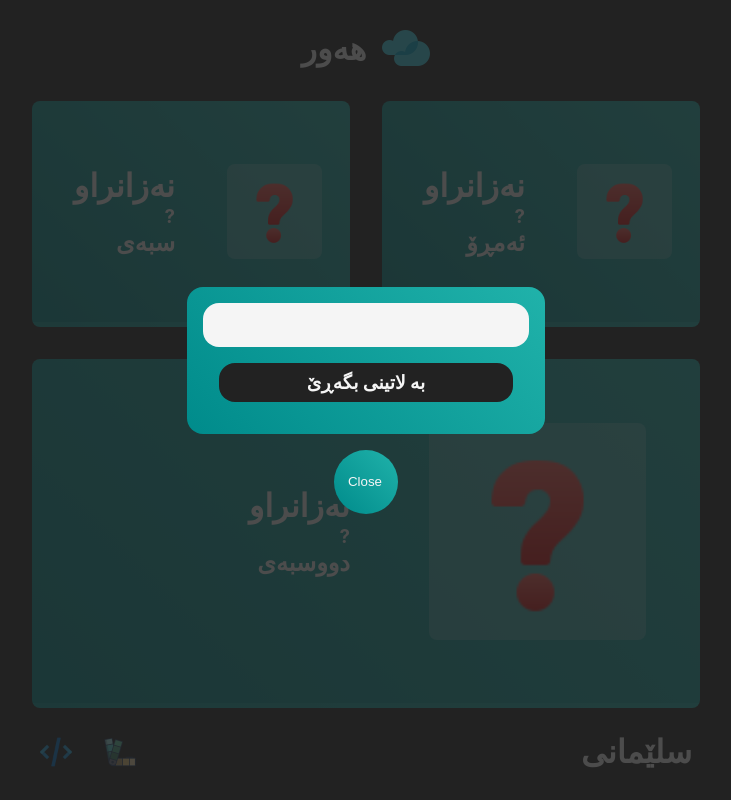
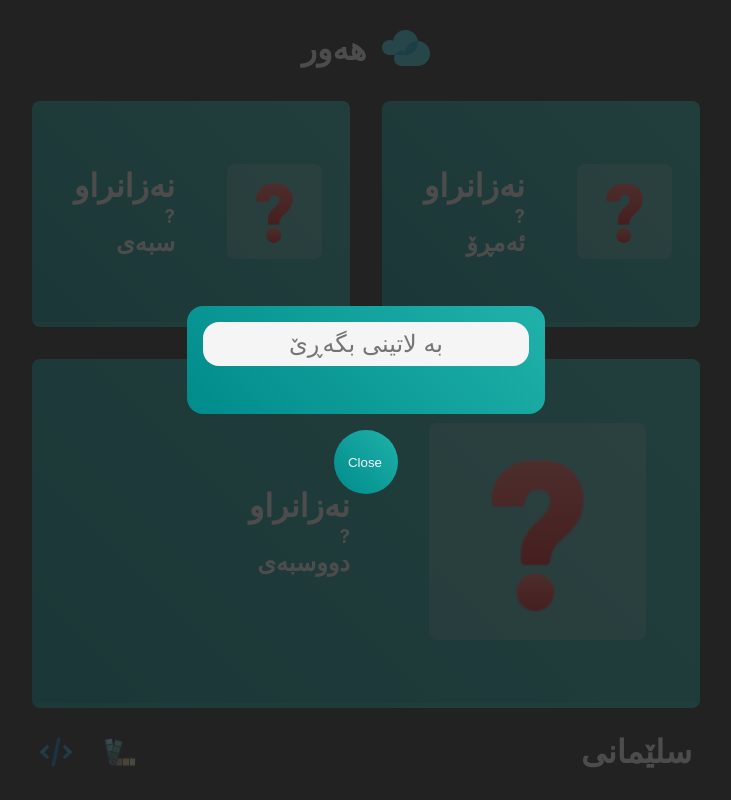
Before and after one commit to ahme-dev/hawr, a React (Vite) app: page / in a window 1280 px wide. Both pictures are taken after a click on the element "سلێمانی". Shown: the whole page, without its empty margins (543-1274 px from the left). Built offline with nearby package versions, Linux system fonts and the light colour scheme.

Commit message:
Fixed popup height according to screen and added placeholder for popup search

```diff
--- a/src/App.jsx
+++ b/src/App.jsx
@@ -16,7 +16,7 @@ function App() {
   const [popup, setPopup] = React.useState(false);
 
   let [location, setLocation] = React.useState("Slemani");
-  let [locations, setLocations] = React.useState(["بە لاتینی بگەڕێ"]);
+  let [locations, setLocations] = React.useState([]);
 
   let [theme, setTheme] = React.useState(() => {
     const saved = localStorage.getItem("themeLocal");
--- a/src/components/Popup.css
+++ b/src/components/Popup.css
@@ -26,6 +26,9 @@
 .Popup-content {
   border-radius: 1rem;
   padding: 1rem;
+
+  max-height: 80vh;
+  overflow: scroll;
 }
 
 .Popup-search input {
@@ -38,8 +41,6 @@
 }
 
 .Popup-result {
-  overflow: scroll;
-
   padding: 1rem;
   text-align: center;
 
--- a/src/components/Popup.jsx
+++ b/src/components/Popup.jsx
@@ -18,6 +18,7 @@ function Popup(props) {
               type="text"
               value={input}
               onInput={(e) => setInput(e.target.value)}
+              placeholder="بە لاتینی بگەڕێ"
             ></input>
           </div>
           <div className="Popup-result">
```
